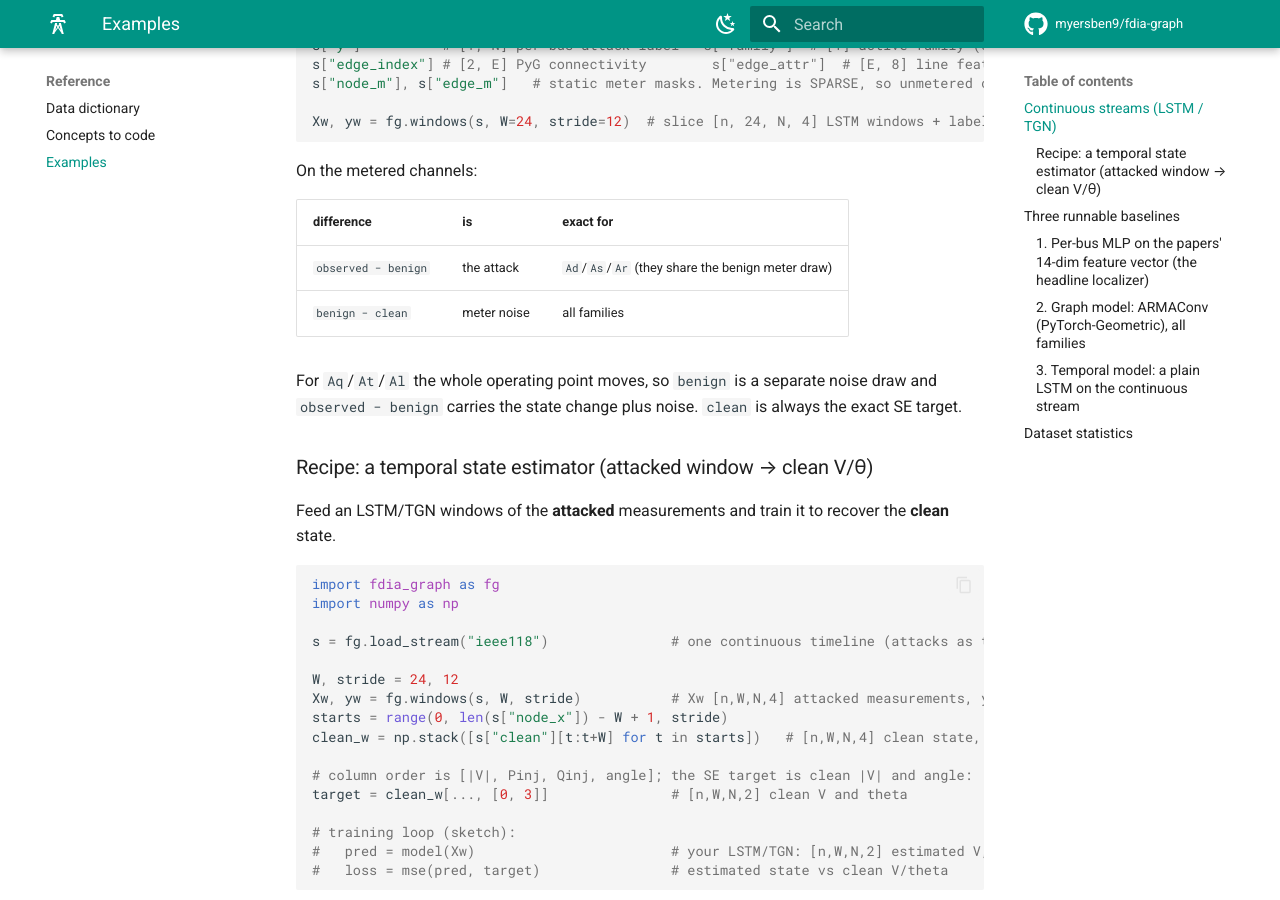
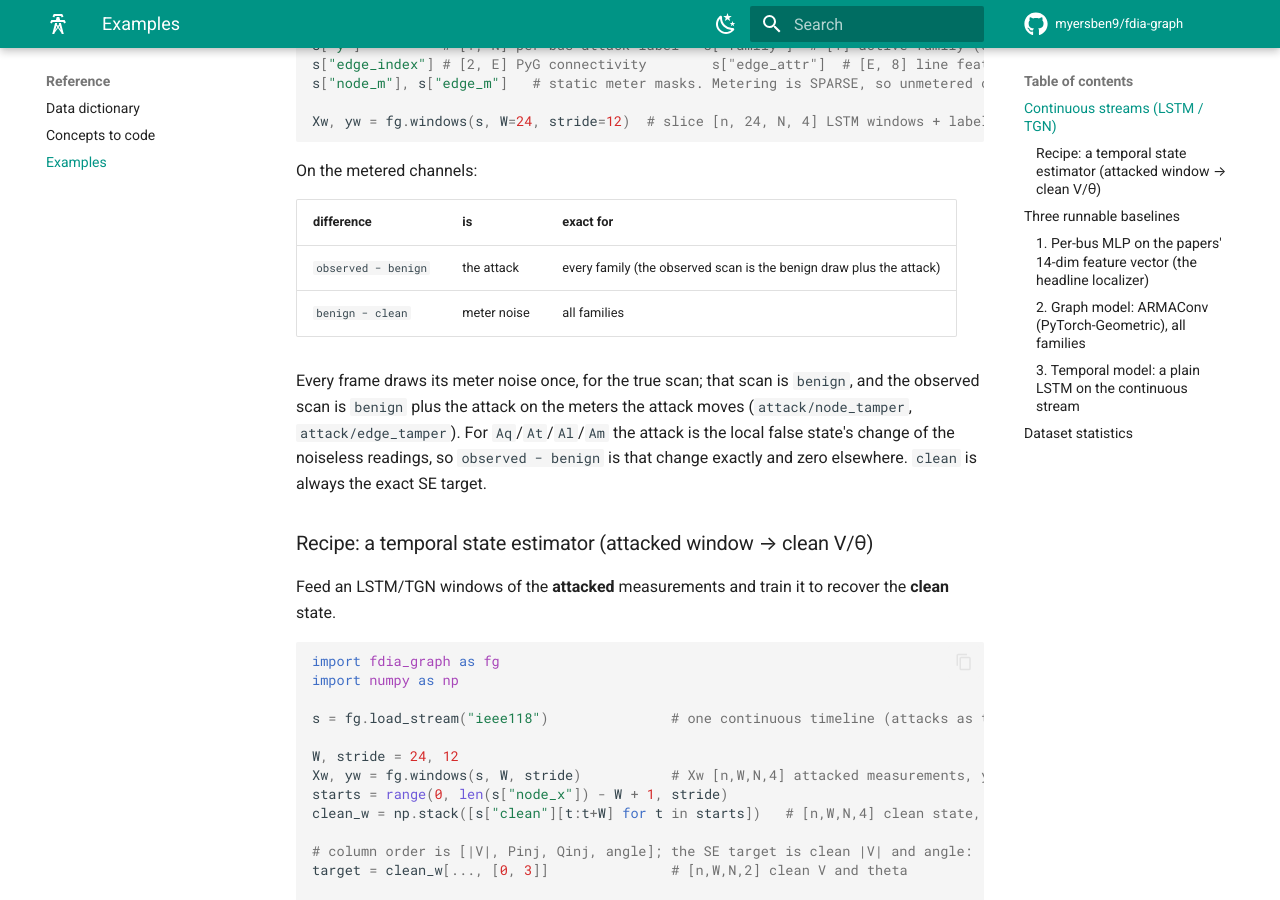
Before and after one commit to myersben9/fdia-graph, an MkDocs documentation site: the page built from docs/reference/EXAMPLES.md, in a window 1280 px wide and 900 px high, scrolled down 717 px. Built offline with MkDocs 1.6.1 and Material for MkDocs 9.7.7, drawn with Linux system fonts in a browser that asks for light colours; comment, search, counter and statistics services are not loaded.

Commit message:
Stealthy frames are the true scan plus the attack vector; Al redraws an infeasible line (#100)
* Stealthy frames are the true scan plus the attack vector; Al redraws an infeasible line

* generate's knob list names hops, not the removed am_sigma

* Test the layer difference against the rebuilt attack vector; the examples say the noise is drawn once

* Data dictionary: observed minus benign is the attack for every family

---------

Co-authored-by: Benjamin Myers <benjamin.myers.465@my.csun.edu>

```diff
--- a/docs/reference/EXAMPLES.md
+++ b/docs/reference/EXAMPLES.md
@@ -34,11 +34,14 @@ On the metered channels:
 
 | difference | is | exact for |
 |---|---|---|
-| `observed − benign` | the attack | `Ad`/`As`/`Ar` (they share the benign meter draw) |
+| `observed − benign` | the attack | every family (the observed scan is the benign draw plus the attack) |
 | `benign − clean` | meter noise | all families |
 
-For `Aq`/`At`/`Al` the whole operating point moves, so `benign` is a separate noise draw and
-`observed − benign` carries the state change plus noise. `clean` is always the exact SE target.
+Every frame draws its meter noise once, for the true scan; that scan is `benign`, and the observed
+scan is `benign` plus the attack on the meters the attack moves (`attack/node_tamper`,
+`attack/edge_tamper`). For `Aq`/`At`/`Al`/`Am` the attack is the local false state's change of the
+noiseless readings, so `observed − benign` is that change exactly and zero elsewhere. `clean` is
+always the exact SE target.
 
 ### Recipe: a temporal state estimator (attacked window → clean V/θ)
 
```
Also changed, not shown: CHANGELOG.md (+11 -0 lines), docs/reference/DATA_DICTIONARY.md (+4 -4 lines), docs/reference/FORMULAS.md (+2 -2 lines), 6 other files.
